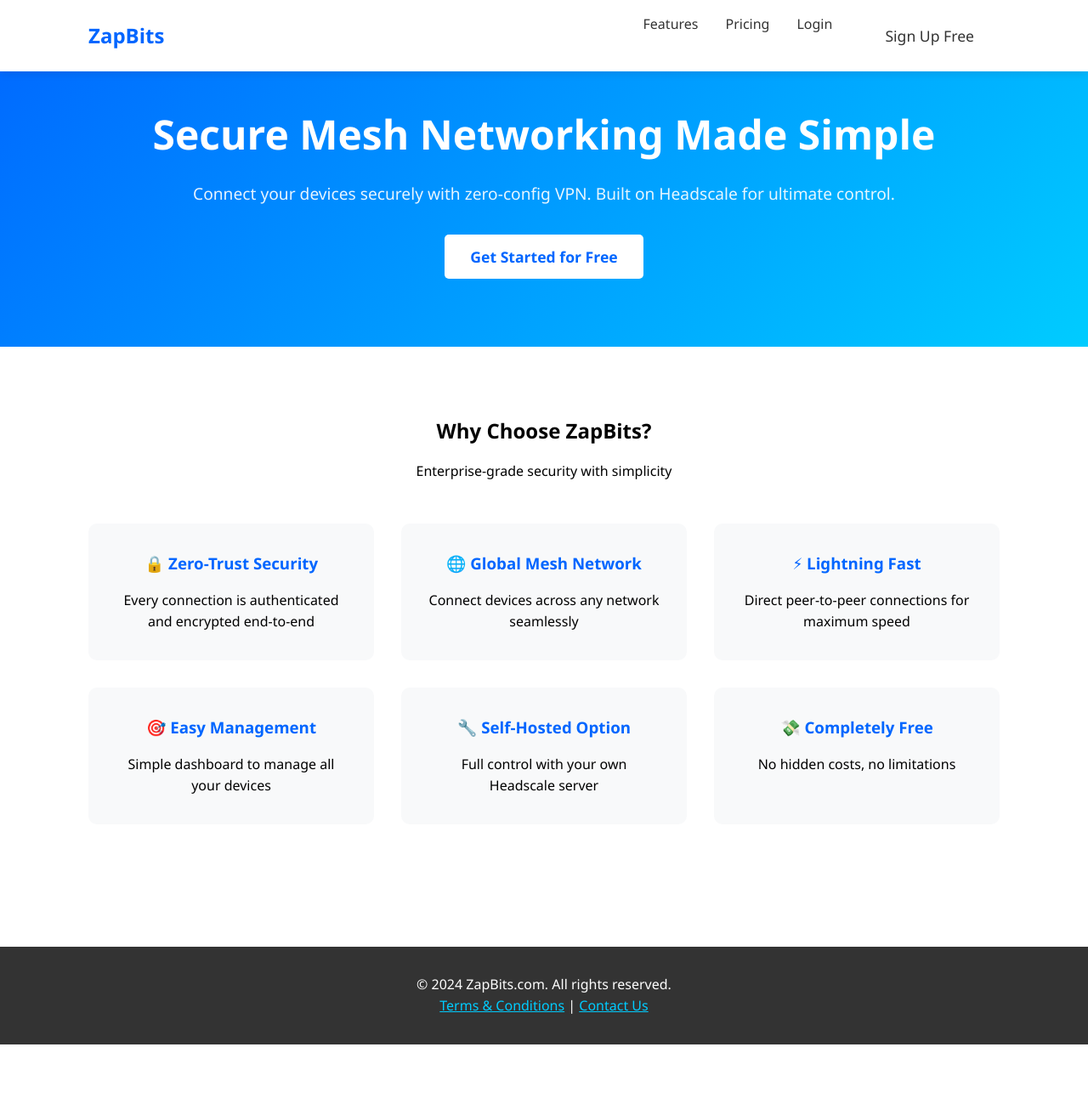
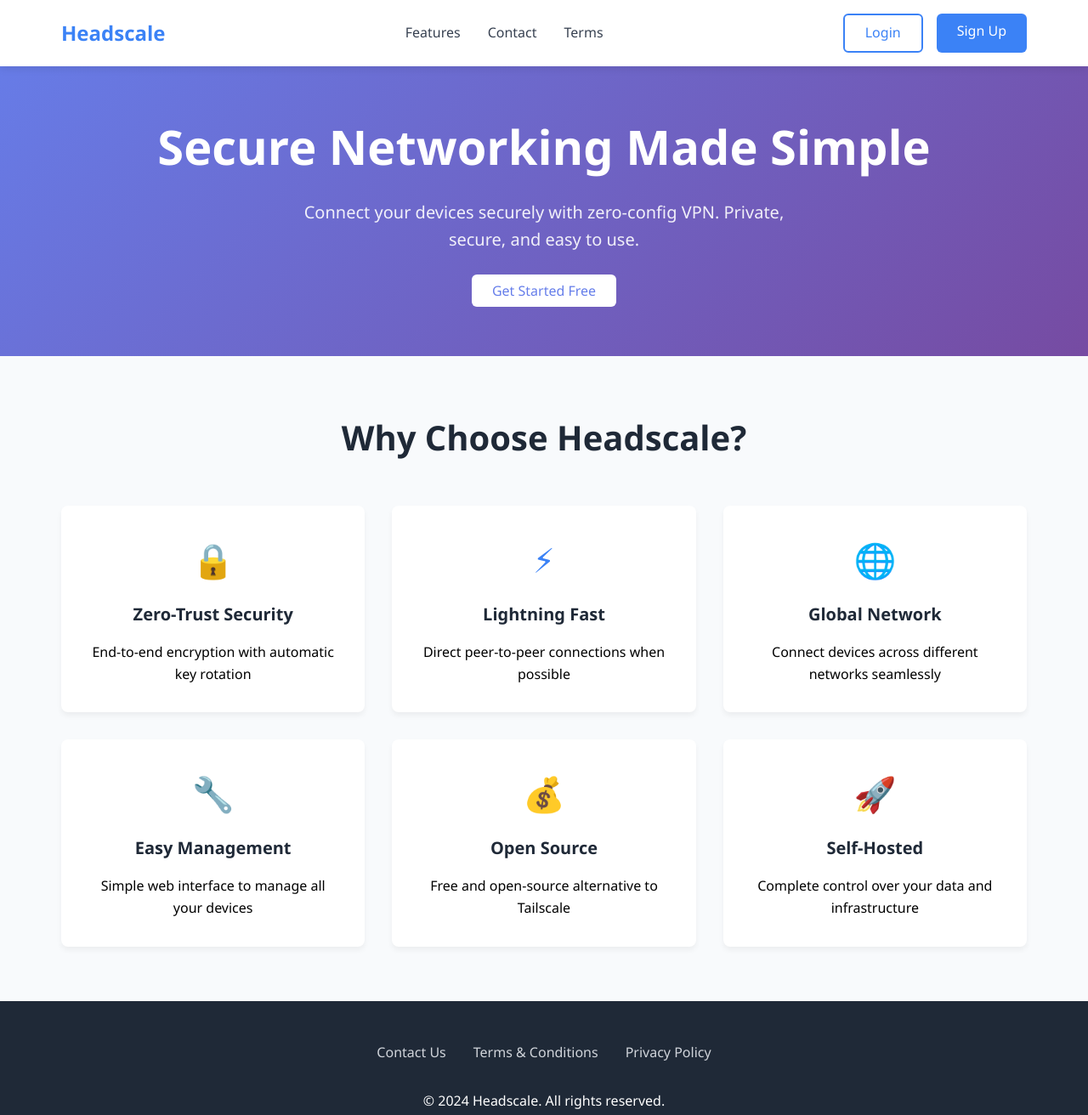
Before and after one commit to salishyamit87/zapbits, a plain HTML site: page index.html in a window 1280 px wide. Shown: the whole page at 85% size. Before the commit the page ends 1229 px from the top, so only its background shows below. Drawn offline with Linux system fonts and the light colour scheme.

Commit message:
Update index.html

```diff
--- a/index.html
+++ b/index.html
@@ -3,93 +3,128 @@
 <head>
     <meta charset="UTF-8">
     <meta name="viewport" content="width=device-width, initial-scale=1.0">
-    <title>ZapBits - Secure Mesh Networking</title>
+    <title>Headscale - Secure Networking Made Simple</title>
     <style>
         * { margin: 0; padding: 0; box-sizing: border-box; }
         body { font-family: 'Segoe UI', Tahoma, Geneva, Verdana, sans-serif; line-height: 1.6; }
 
         /* Header */
-        .header { background: #fff; box-shadow: 0 2px 10px rgba(0,0,0,0.1); position: fixed; width: 100%; top: 0; z-index: 1000; }
-        .nav { display: flex; justify-content: space-between; align-items: center; padding: 1rem 5%; max-width: 1200px; margin: 0 auto; }
-        .logo { font-size: 1.5rem; font-weight: bold; color: #0066ff; }
+        .navbar { background: #fff; box-shadow: 0 2px 10px rgba(0,0,0,0.1); padding: 1rem 0; position: fixed; width: 100%; top: 0; z-index: 1000; }
+        .nav-container { max-width: 1200px; margin: 0 auto; display: flex; justify-content: space-between; align-items: center; padding: 0 2rem; }
+        .logo { font-size: 1.5rem; font-weight: bold; color: #3b82f6; }
         .nav-links { display: flex; gap: 2rem; }
-        .nav-links a { text-decoration: none; color: #333; font-weight: 500; }
-        .nav-links a:hover { color: #0066ff; }
+        .nav-links a { text-decoration: none; color: #374151; font-weight: 500; transition: color 0.3s; }
+        .nav-links a:hover { color: #3b82f6; }
+        .auth-buttons { display: flex; gap: 1rem; }
+        .btn { padding: 0.5rem 1.5rem; border-radius: 0.375rem; font-weight: 500; text-decoration: none; transition: all 0.3s; border: none; cursor: pointer; }
+        .btn-outline { border: 2px solid #3b82f6; color: #3b82f6; background: transparent; }
+        .btn-primary { background: #3b82f6; color: white; }
+        .btn:hover { transform: translateY(-2px); box-shadow: 0 4px 12px rgba(0,0,0,0.15); }
 
         /* Hero Section */
-        .hero { background: linear-gradient(135deg, #0066ff, #00ccff); color: white; padding: 120px 5% 80px; text-align: center; }
-        .hero h1 { font-size: 3rem; margin-bottom: 1rem; }
-        .hero p { font-size: 1.2rem; margin-bottom: 2rem; opacity: 0.9; }
-        .cta-button { background: white; color: #0066ff; padding: 12px 30px; border: none; border-radius: 5px; font-size: 1.1rem; font-weight: bold; cursor: pointer; text-decoration: none; display: inline-block; }
+        .hero { background: linear-gradient(135deg, #667eea 0%, #764ba2 100%); color: white; padding: 8rem 0 4rem; text-align: center; }
+        .hero h1 { font-size: 3.5rem; margin-bottom: 1rem; font-weight: 700; }
+        .hero p { font-size: 1.25rem; margin-bottom: 2rem; opacity: 0.9; max-width: 600px; margin-left: auto; margin-right: auto; }
 
         /* Features */
-        .features { padding: 80px 5%; max-width: 1200px; margin: 0 auto; }
-        .features-grid { display: grid; grid-template-columns: repeat(auto-fit, minmax(300px, 1fr)); gap: 2rem; margin-top: 3rem; }
-        .feature-card { background: #f8f9fa; padding: 2rem; border-radius: 10px; text-align: center; }
-        .feature-card h3 { color: #0066ff; margin-bottom: 1rem; }
+        .features { padding: 4rem 0; background: #f8fafc; }
+        .container { max-width: 1200px; margin: 0 auto; padding: 0 2rem; }
+        .section-title { text-align: center; font-size: 2.5rem; margin-bottom: 3rem; color: #1f2937; }
+        .features-grid { display: grid; grid-template-columns: repeat(auto-fit, minmax(300px, 1fr)); gap: 2rem; }
+        .feature-card { background: white; padding: 2rem; border-radius: 0.5rem; box-shadow: 0 4px 6px rgba(0,0,0,0.05); text-align: center; }
+        .feature-icon { font-size: 2.5rem; margin-bottom: 1rem; color: #3b82f6; }
+        .feature-card h3 { font-size: 1.25rem; margin-bottom: 1rem; color: #1f2937; }
 
         /* Footer */
-        .footer { background: #333; color: white; text-align: center; padding: 2rem; margin-top: 4rem; }
+        .footer { background: #1f2937; color: white; padding: 3rem 0; text-align: center; }
+        .footer-links { display: flex; justify-content: center; gap: 2rem; margin-bottom: 2rem; }
+        .footer-links a { color: #d1d5db; text-decoration: none; transition: color 0.3s; }
+        .footer-links a:hover { color: white; }
+
+        /* Responsive */
+        @media (max-width: 768px) {
+            .nav-container { flex-direction: column; gap: 1rem; }
+            .nav-links { gap: 1rem; }
+            .hero h1 { font-size: 2.5rem; }
+            .hero { padding: 6rem 0 3rem; }
+        }
     </style>
 </head>
 <body>
-    <!-- Header -->
-    <header class="header">
-        <nav class="nav">
-            <div class="logo">ZapBits</div>
+    <!-- Navigation -->
+    <nav class="navbar">
+        <div class="nav-container">
+            <div class="logo">Headscale</div>
             <div class="nav-links">
                 <a href="#features">Features</a>
-                <a href="#pricing">Pricing</a>
-                <a href="login.html">Login</a>
-                <a href="signup.html" class="cta-button">Sign Up Free</a>
+                <a href="contact.html">Contact</a>
+                <a href="terms.html">Terms</a>
+            </div>
+            <div class="auth-buttons">
+                <a href="login.html" class="btn btn-outline">Login</a>
+                <a href="login.html" class="btn btn-primary">Sign Up</a>
+            </div>
         </div>
     </nav>
-    </header>
 
     <!-- Hero Section -->
     <section class="hero">
-        <h1>Secure Mesh Networking Made Simple</h1>
-        <p>Connect your devices securely with zero-config VPN. Built on Headscale for ultimate control.</p>
-        <a href="signup.html" class="cta-button">Get Started for Free</a>
+        <div class="container">
+            <h1>Secure Networking Made Simple</h1>
+            <p>Connect your devices securely with zero-config VPN. Private, secure, and easy to use.</p>
+            <a href="login.html" class="btn btn-primary" style="background: white; color: #667eea;">Get Started Free</a>
+        </div>
     </section>
 
-    <!-- Features -->
+    <!-- Features Section -->
     <section class="features" id="features">
-        <h2 style="text-align: center; margin-bottom: 1rem;">Why Choose ZapBits?</h2>
-        <p style="text-align: center; margin-bottom: 3rem;">Enterprise-grade security with simplicity</p>
-
+        <div class="container">
+            <h2 class="section-title">Why Choose Headscale?</h2>
             <div class="features-grid">
                 <div class="feature-card">
-                <h3>🔒 Zero-Trust Security</h3>
-                <p>Every connection is authenticated and encrypted end-to-end</p>
+                    <div class="feature-icon">🔒</div>
+                    <h3>Zero-Trust Security</h3>
+                    <p>End-to-end encryption with automatic key rotation</p>
                 </div>
                 <div class="feature-card">
-                <h3>🌐 Global Mesh Network</h3>
-                <p>Connect devices across any network seamlessly</p>
+                    <div class="feature-icon">⚡</div>
+                    <h3>Lightning Fast</h3>
+                    <p>Direct peer-to-peer connections when possible</p>
                 </div>
                 <div class="feature-card">
-                <h3>⚡ Lightning Fast</h3>
-                <p>Direct peer-to-peer connections for maximum speed</p>
+                    <div class="feature-icon">🌐</div>
+                    <h3>Global Network</h3>
+                    <p>Connect devices across different networks seamlessly</p>
                 </div>
                 <div class="feature-card">
-                <h3>🎯 Easy Management</h3>
-                <p>Simple dashboard to manage all your devices</p>
+                    <div class="feature-icon">🔧</div>
+                    <h3>Easy Management</h3>
+                    <p>Simple web interface to manage all your devices</p>
                 </div>
                 <div class="feature-card">
-                <h3>🔧 Self-Hosted Option</h3>
-                <p>Full control with your own Headscale server</p>
+                    <div class="feature-icon">💰</div>
+                    <h3>Open Source</h3>
+                    <p>Free and open-source alternative to Tailscale</p>
                 </div>
                 <div class="feature-card">
-                <h3>💸 Completely Free</h3>
-                <p>No hidden costs, no limitations</p>
+                    <div class="feature-icon">🚀</div>
+                    <h3>Self-Hosted</h3>
+                    <p>Complete control over your data and infrastructure</p>
+                </div>
             </div>
         </div>
     </section>
 
     <!-- Footer -->
     <footer class="footer">
-        <p>&copy; 2024 ZapBits.com. All rights reserved.</p>
-        <p><a href="terms.html" style="color: #00ccff;">Terms & Conditions</a> | <a href="contact.html" style="color: #00ccff;">Contact Us</a></p>
+        <div class="container">
+            <div class="footer-links">
+                <a href="contact.html">Contact Us</a>
+                <a href="terms.html">Terms & Conditions</a>
+                <a href="privacy.html">Privacy Policy</a>
+            </div>
+            <p>&copy; 2024 Headscale. All rights reserved.</p>
+        </div>
     </footer>
 </body>
 </html>
```
Lines whose indentation alone changed are shown as unchanged.
